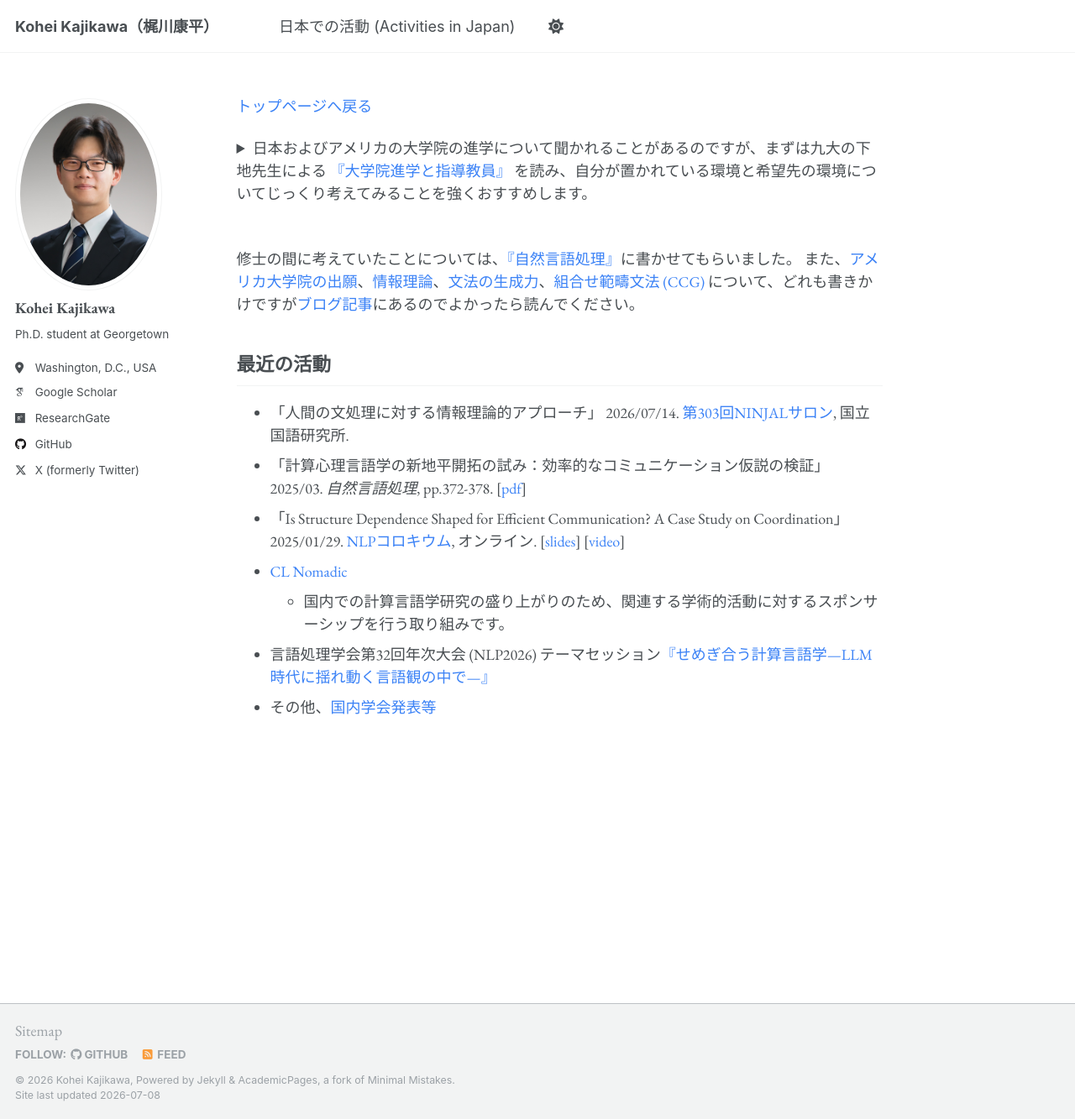
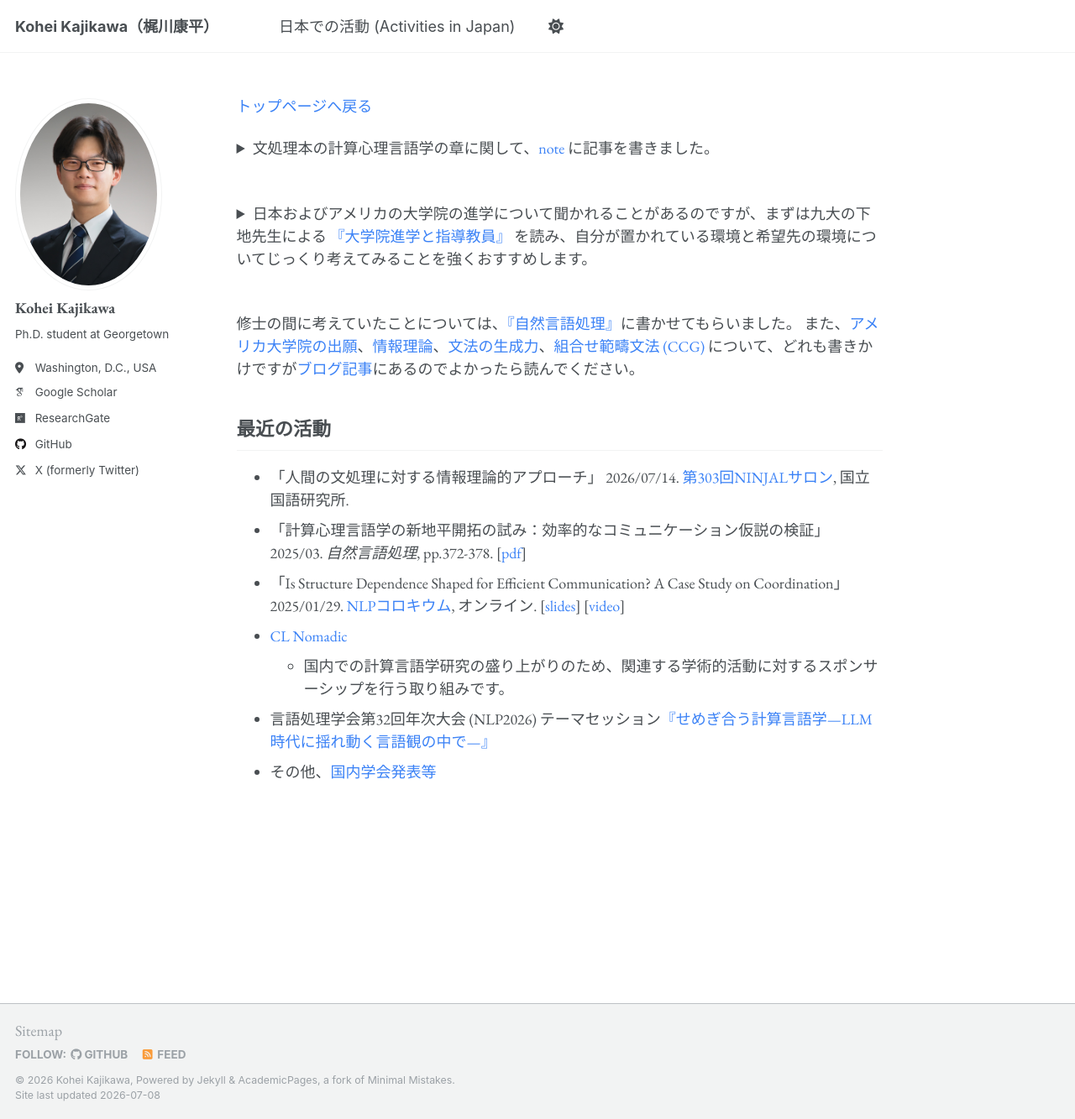
Before and after one commit to kohei-kaji/kohei-kaji.github.io, a Jekyll site: the page built from _pages/jp.md, in a window 1280 px wide and 1333 px high. Shown: the whole window at 84% size. Built offline with Jekyll 4.4.1, drawn with Linux system fonts in a browser that asks for light colours; some web fonts are replaced.

Commit message:
Add note in Ja

```diff
--- a/_pages/jp.md
+++ b/_pages/jp.md
@@ -11,13 +11,27 @@ redirect_from:
 
 
 <details>
+<summary style="cursor: pointer"> 文処理本の計算心理言語学の章に関して、<a href="https://note.com/kesshoban/n/ncdf6bf8f2c71" target="_blank" style="color: #0076df; text-decoration: underline;">note</a> に記事を書きました。</summary>
+<div style="margin-top: 10px;">
+<small>
+文処理本とは、<a href="https://www.9640.jp/book_view/?1029" target="_blank" style="color: #0076df; text-decoration: underline;">こちらのリンク</a> の本のことです。
+この記事に関してコメント等ありましたら、note でのコメント機能か <code>kk1571@georgetown.edu</code> までご連絡ください。
+</small>
+</div>
+</details>
+
+<br>
+
+
+<details>
 <summary style="cursor: pointer"> 日本およびアメリカの大学院の進学について聞かれることがあるのですが、まずは九大の下地先生による <a href="https://note.com/lingfieldwork/n/n5b428b1fc437" target="_blank" style="color: #0076df; text-decoration: underline;">『大学院進学と指導教員』</a> を読み、自分が置かれている環境と希望先の環境についてじっくり考えてみることを強くおすすめします。</summary>
 <div style="margin-top: 10px;">
 
 <small>
 私は数年前の冬にこの記事を読みました。
 そして、繰り返し読んでさらに半年ほど経ってからようやくこの記事を咀嚼でき、自分が良い環境を探す努力を一切していなかったことに気がつきました。
-周りに比べて自分はなんとかなっている気がするから、周囲について見て見ぬふりをしつつ自分も何もしない。
+明らかにこの記事は正しいことを言っているし従うべきなのに、自分はなんとかなっている気がするから、自分だけは違う気がするから、と何もしない。
+特に人文系の大学院では、本来生存のために従うべき知見がたくさんあるのに、周囲の学生数が少ないことからかそうしたことへ意識が向けられにくく、「自分だけは違う。何とかなっている。」と勘違いしてしまいがちです。ほんとうに愚か！
 </small><br>
 <small>
 ただ、もちろん、移動にはさまざまなコストがかかるし、認知の歪みもかかって「ここにいることにもメリットはある」みたいなことを日々考えてしまったりするものでしょう。
@@ -26,16 +40,18 @@ redirect_from:
 学会がトラベルグラントを提供していることもあります。
 そもそも、学会参加するためには研究をしないといけないのですが、そこが満足にできないところにいながら学会参加のお金のことを考えてもね、という感じです。
 結局、「著者に入れないと参加費渡航費を払えない」とか言われて従っちゃうのに、ウィンウィンな関係だと言い聞かせ続けるなんてこともあるんでしょうね。
-そうしたところに居続けるのはほんとうに愚かです。一緒に考えたり試行錯誤してくれたりするような指導者のところ行くと幸せになれます。
+そうしたところに居続けるのは賢明な判断とはいえません。非合理的です。一緒に考えたり試行錯誤してくれたりするような指導者のところ行くと幸せになれますよ。
 </small><br>
 <small>
 所属先への不満を日々考えるのは本当に無駄で、非常に多くの認知リソースを食います。幸せではないです。成長するための試練でもないです。
 日常からそんな無駄な時間を消しましょう。
+</small><br>
+<small>
+私で役に立てることがあれば、喜んで相談に乗ります。また、他の方に繋ぐことも可能です。<code>kk1571@georgetown.edu</code> までご連絡ください。
 </small>
 
 </div>
 </details>
-
 
 
 <br>
```
